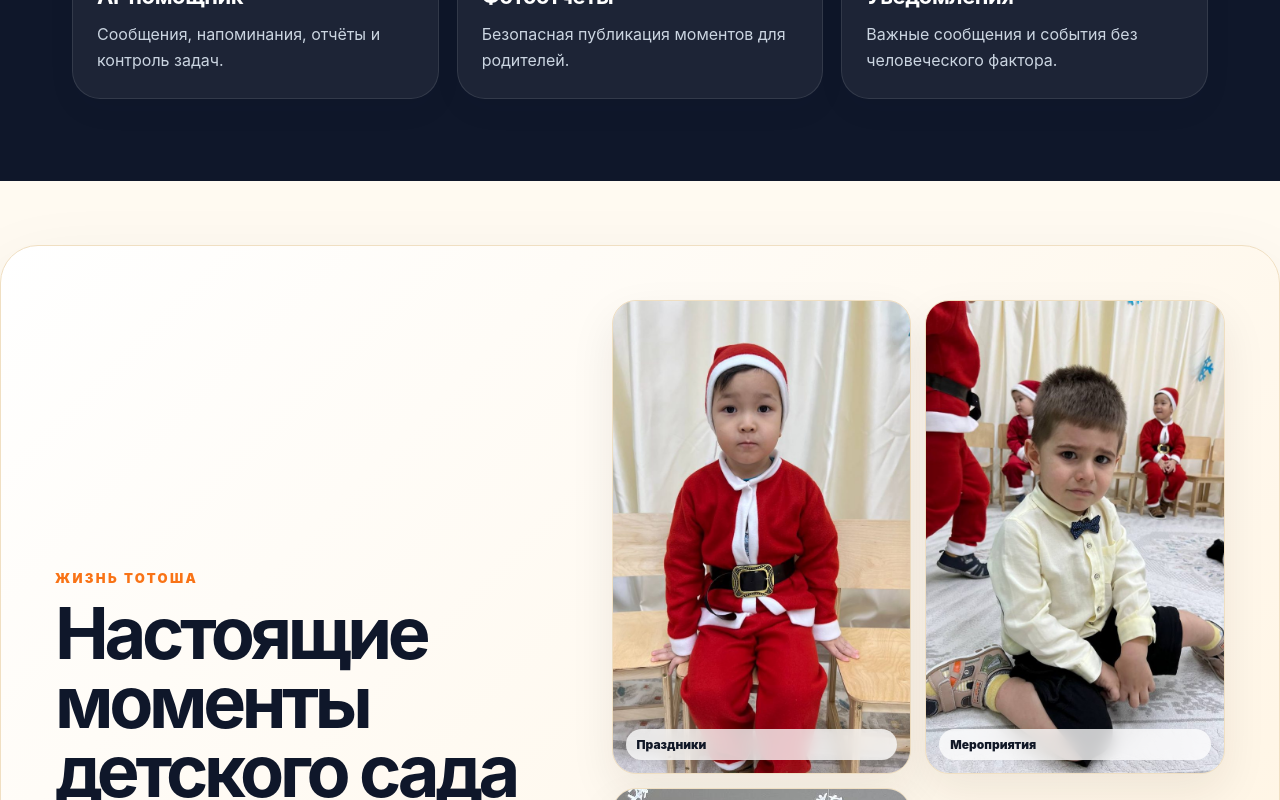
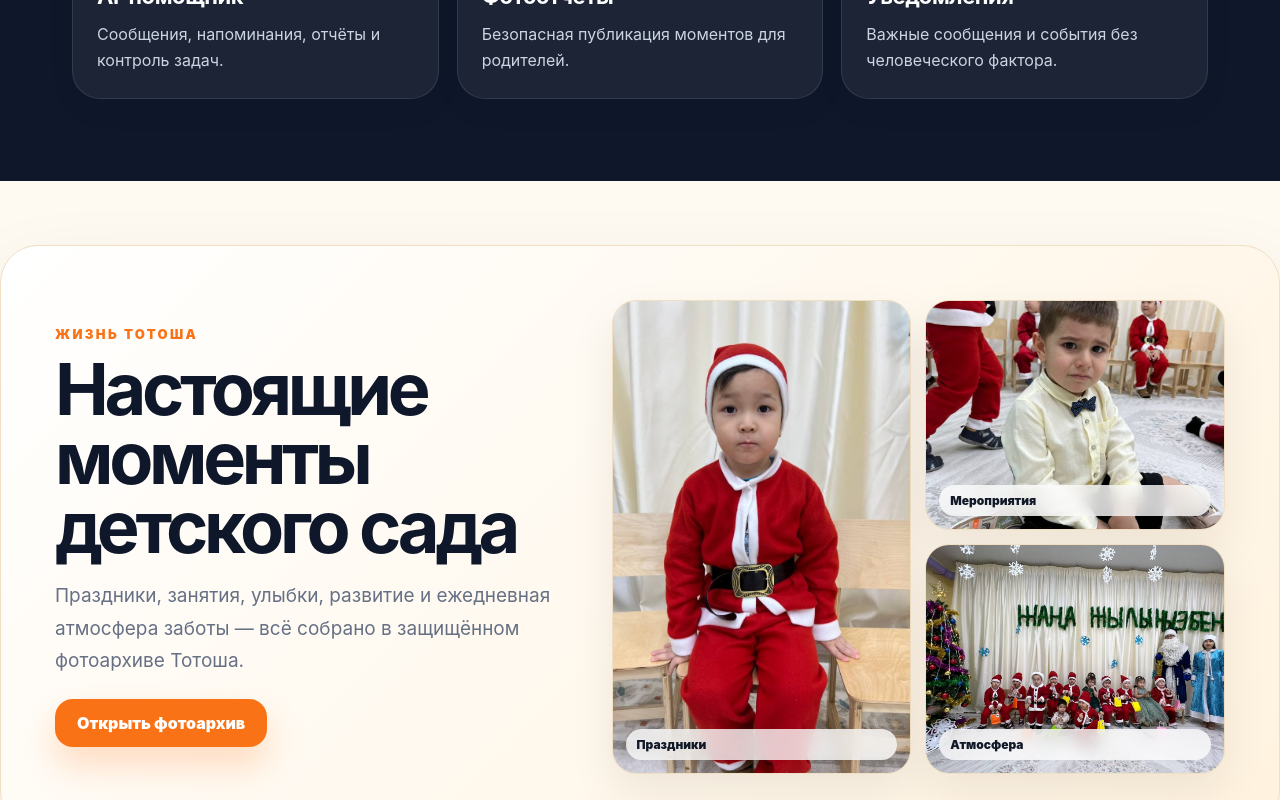
Before and after one commit to nexora-kz/totosha, a Next.js app: page / in a window 1280 px wide. Shown: the part 6580-7380 px from the top of the page. Built offline with nearby package versions, Linux system fonts and the light colour scheme.

Commit message:
TOTOSHA v035: fix home gallery grid sizing

```diff
--- a/app/v035.css
+++ b/app/v035.css
@@ -126,7 +126,21 @@
 }
 
 .home-life-v035 .home-life__photos img {
+  width: 100%;
+  height: 230px;
+  object-fit: cover;
+  border-radius: 24px;
+  border: 1px solid #f0dfc2;
+  box-shadow: 0 18px 45px rgba(44, 31, 12, 0.08);
   background: #f3eadb;
+}
+
+.home-life-v035 .home-life__photo:first-child {
+  grid-row: span 2;
+}
+
+.home-life-v035 .home-life__photo:first-child img {
+  height: 474px;
 }
 
 .home-life__caption {
@@ -236,4 +250,13 @@
   .home-life-v035 {
     grid-template-columns: 1fr;
   }
+
+  .home-life-v035 .home-life__photo:first-child {
+    grid-row: auto;
+  }
+
+  .home-life-v035 .home-life__photos img,
+  .home-life-v035 .home-life__photo:first-child img {
+    height: 220px;
+  }
 }
```
